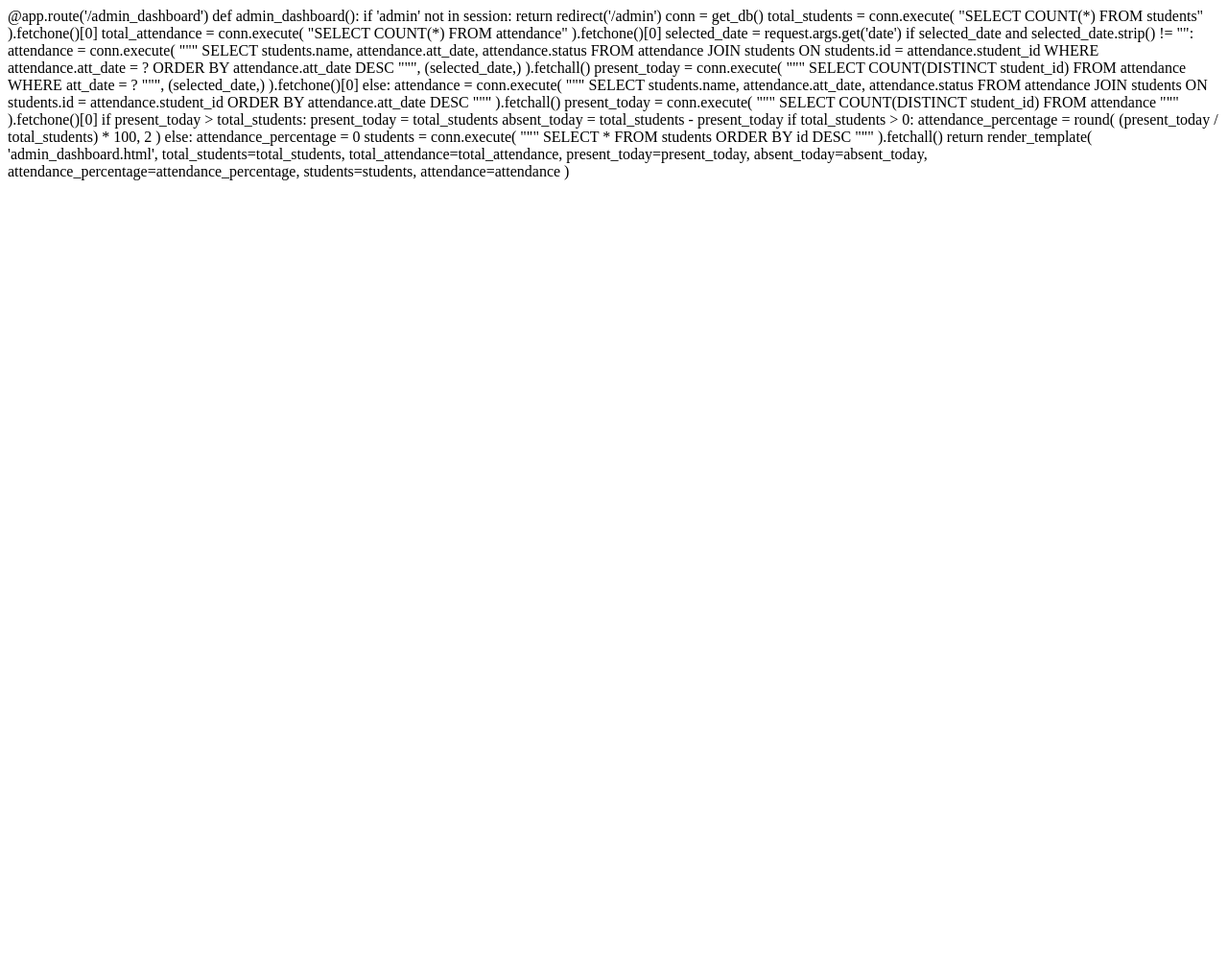
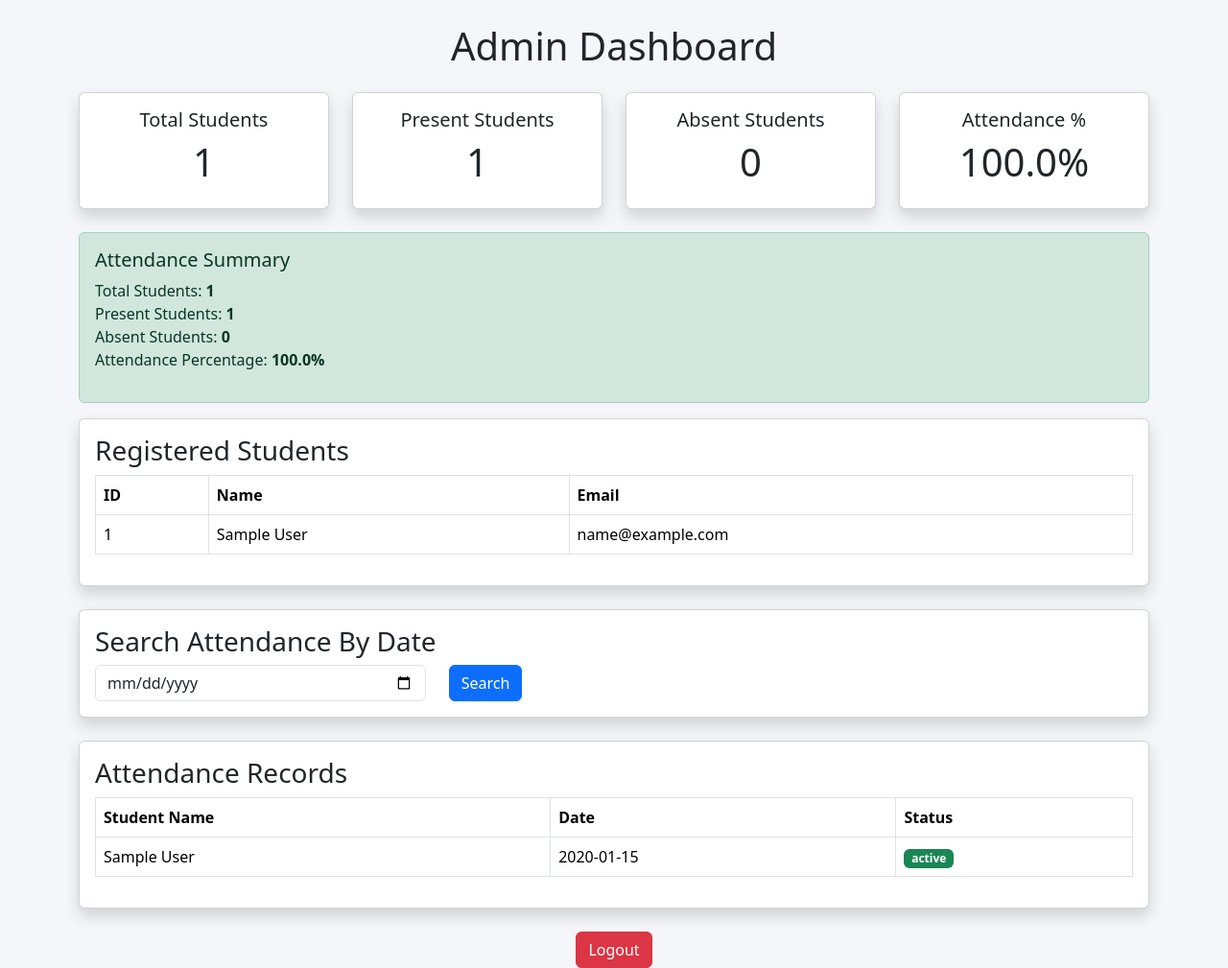
Before and after one commit to Nirmala5071/attendance-system, a Flask app: page /admin_dashboard in a window 1280 px wide. Shown: the whole page at 96% size. Before the commit the page ends 188 px from the top, so only its background shows below. Run offline with Flask 3, Linux system fonts and the light colour scheme; the visitor is signed in with stand-in values (Sample User, id 1); tables that the repository leaves empty hold one stand-in row (values such as "Sample post").

Commit message:
Update admin_dashboard.html

```diff
--- a/templates/admin_dashboard.html
+++ b/templates/admin_dashboard.html
@@ -1,95 +1,194 @@
-@app.route('/admin_dashboard')
-def admin_dashboard():
+<!DOCTYPE html>
+<html>
 
-    if 'admin' not in session:
-        return redirect('/admin')
+<head>
+    <title>Admin Dashboard</title>
+    <link href="https://cdn.jsdelivr.net/npm/bootstrap@5.3.3/dist/css/bootstrap.min.css" rel="stylesheet">
+</head>
 
-    conn = get_db()
+<body style="background:#f4f6f9;">
 
-    total_students = conn.execute(
-        "SELECT COUNT(*) FROM students"
-    ).fetchone()[0]
+<div class="container mt-4">
 
-    total_attendance = conn.execute(
-        "SELECT COUNT(*) FROM attendance"
-    ).fetchone()[0]
+    <h1 class="text-center mb-4">
+        Admin Dashboard
+    </h1>
 
-    selected_date = request.args.get('date')
+    <div class="row mb-4">
 
-    if selected_date and selected_date.strip() != "":
+        <div class="col-md-3">
+            <div class="card shadow text-center p-3">
+                <h5>Total Students</h5>
+                <h1>{{total_students}}</h1>
+            </div>
+        </div>
 
-        attendance = conn.execute(
-            """
-            SELECT students.name,
-                   attendance.att_date,
-                   attendance.status
-            FROM attendance
-            JOIN students
-            ON students.id = attendance.student_id
-            WHERE attendance.att_date = ?
-            ORDER BY attendance.att_date DESC
-            """,
-            (selected_date,)
-        ).fetchall()
+        <div class="col-md-3">
+            <div class="card shadow text-center p-3">
+                <h5>Present Students</h5>
+                <h1>{{present_today}}</h1>
+            </div>
+        </div>
 
-        present_today = conn.execute(
-            """
-            SELECT COUNT(DISTINCT student_id)
-            FROM attendance
-            WHERE att_date = ?
-            """,
-            (selected_date,)
-        ).fetchone()[0]
+        <div class="col-md-3">
+            <div class="card shadow text-center p-3">
+                <h5>Absent Students</h5>
+                <h1>{{absent_today}}</h1>
+            </div>
+        </div>
 
-    else:
+        <div class="col-md-3">
+            <div class="card shadow text-center p-3">
+                <h5>Attendance %</h5>
+                <h1>{{attendance_percentage}}%</h1>
+            </div>
+        </div>
 
-        attendance = conn.execute(
-            """
-            SELECT students.name,
-                   attendance.att_date,
-                   attendance.status
-            FROM attendance
-            JOIN students
-            ON students.id = attendance.student_id
-            ORDER BY attendance.att_date DESC
-            """
-        ).fetchall()
+    </div>
 
-        present_today = conn.execute(
-            """
-            SELECT COUNT(DISTINCT student_id)
-            FROM attendance
-            """
-        ).fetchone()[0]
+    <div class="alert alert-success">
 
-    if present_today > total_students:
-        present_today = total_students
+        <h5>Attendance Summary</h5>
 
-    absent_today = total_students - present_today
+        <p>
+            Total Students:
+            <b>{{total_students}}</b>
 
-    if total_students > 0:
-        attendance_percentage = round(
-            (present_today / total_students) * 100,
-            2
-        )
-    else:
-        attendance_percentage = 0
+            <br>
 
-    students = conn.execute(
-        """
-        SELECT *
-        FROM students
-        ORDER BY id DESC
-        """
-    ).fetchall()
+            Present Students:
+            <b>{{present_today}}</b>
 
-    return render_template(
-        'admin_dashboard.html',
-        total_students=total_students,
-        total_attendance=total_attendance,
-        present_today=present_today,
-        absent_today=absent_today,
-        attendance_percentage=attendance_percentage,
-        students=students,
-        attendance=attendance
-    )
+            <br>
+
+            Absent Students:
+            <b>{{absent_today}}</b>
+
+            <br>
+
+            Attendance Percentage:
+            <b>{{attendance_percentage}}%</b>
+        </p>
+
+    </div>
+
+    <div class="card shadow p-3 mb-4">
+
+        <h3>Registered Students</h3>
+
+        <table class="table table-bordered">
+
+            <thead>
+                <tr>
+                    <th>ID</th>
+                    <th>Name</th>
+                    <th>Email</th>
+                </tr>
+            </thead>
+
+            <tbody>
+
+                {% for s in students %}
+
+                <tr>
+                    <td>{{s.id}}</td>
+                    <td>{{s.name}}</td>
+                    <td>{{s.email}}</td>
+                </tr>
+
+                {% endfor %}
+
+            </tbody>
+
+        </table>
+
+    </div>
+
+    <div class="card shadow p-3 mb-4">
+
+        <h3>Search Attendance By Date</h3>
+
+        <form action="/admin_dashboard" method="GET">
+
+            <div class="row">
+
+                <div class="col-md-4">
+
+                    <input
+                        type="date"
+                        name="date"
+                        class="form-control">
+
+                </div>
+
+                <div class="col-md-2">
+
+                    <button
+                        type="submit"
+                        class="btn btn-primary">
+
+                        Search
+
+                    </button>
+
+                </div>
+
+            </div>
+
+        </form>
+
+    </div>
+
+    <div class="card shadow p-3 mb-4">
+
+        <h3>Attendance Records</h3>
+
+        <table class="table table-bordered">
+
+            <thead>
+
+                <tr>
+                    <th>Student Name</th>
+                    <th>Date</th>
+                    <th>Status</th>
+                </tr>
+
+            </thead>
+
+            <tbody>
+
+                {% for a in attendance %}
+
+                <tr>
+
+                    <td>{{a.name}}</td>
+                    <td>{{a.att_date}}</td>
+
+                    <td>
+                        <span class="badge bg-success">
+                            {{a.status}}
+                        </span>
+                    </td>
+
+                </tr>
+
+                {% endfor %}
+
+            </tbody>
+
+        </table>
+
+    </div>
+
+    <div class="text-center">
+
+        <a href="/logout" class="btn btn-danger">
+            Logout
+        </a>
+
+    </div>
+
+</div>
+
+</body>
+</html>
```
